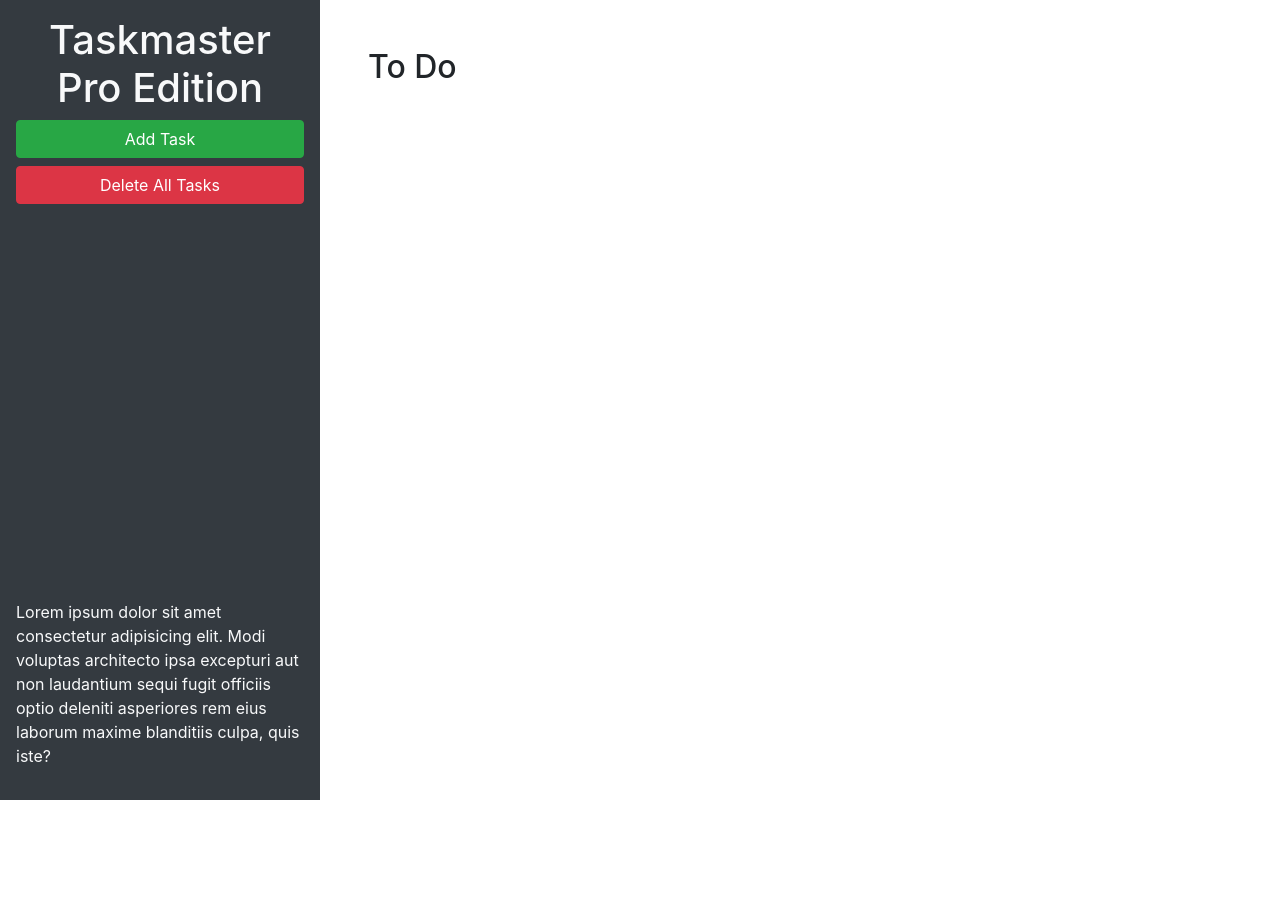
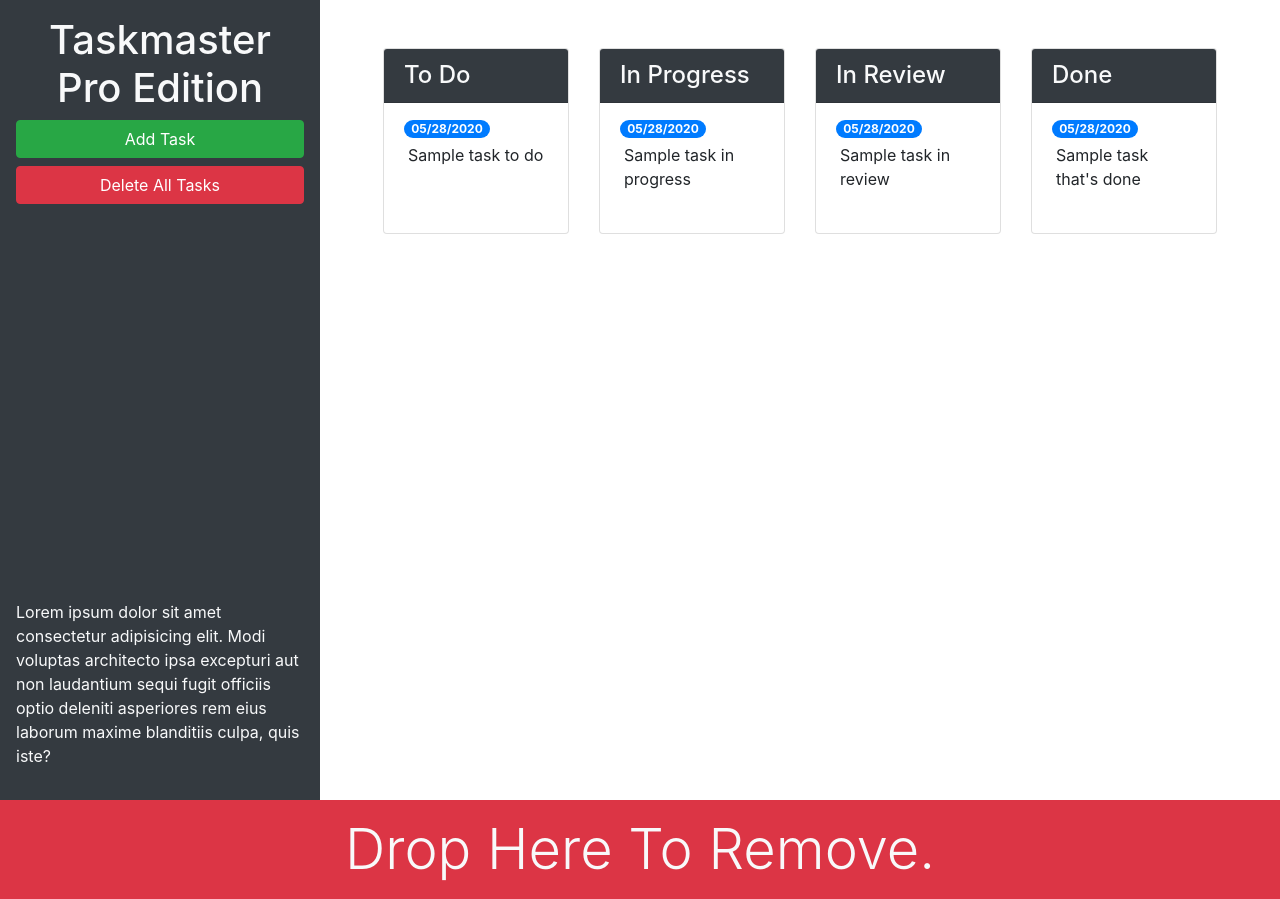
Before and after one commit to mackenzieabe/taskmaster-pro, a plain HTML site: page index.html in a window 1280 px wide. Before the commit the page ends 800 px from the top, so only its background shows below. Drawn offline with nearby package versions, Linux system fonts and the light colour scheme.

Commit message:
added columns, bg color, fixed modal and added trash element

```diff
--- a/index.html
+++ b/index.html
@@ -18,19 +18,81 @@
       <button id="create-task" class="btn btn-block btn-success" data-toggle="modal" data-target="#task-form-modal">Add
         Task</button>
       <button id="remove-tasks" class="btn btn-block btn-danger">Delete All Tasks</button>
-      <p class="mt-auto">Lorem ipsum dolor sit amet consectetur adipisicing elit. Modi voluptas architecto ipsa
+      <p class="mt-auto d none d-lg-block">Lorem ipsum dolor sit amet consectetur adipisicing elit. Modi voluptas architecto ipsa
         excepturi aut non
         laudantium sequi fugit officiis optio deleniti asperiores rem eius laborum maxime blanditiis culpa, quis iste?
       </p>
     </header>
-    <main class="col-12 col-lg-9">
-      <div class="m-5">
-        <h2>To Do</h2>
-        <ul id="list-toDo" class="list-group"> </ul>
+    <main class="col-12 col-lg-9 d-flex flex-column">
+      <div class="m-5 row justify-content-around">
+        <!--todo start-->
+        <div class="col-12 col-md-6 col-xl-3 mb-3">
+          <div class="card">
+          <h4 class="card-header bg-dark text-light">
+          To Do
+          </h4>
+           <ul id="list-toDo" class="list-group list-group-flush">
+             <li class="list-group-item">
+               <span class="badge badge-primary badge-pill">05/28/2020</span>
+               <p class="m-1"> Sample task to do</p>
+              </li>
+           </ul>
+           </div>
+        </div>
+        <!--todo end-->
+        <!--in progress start-->
+        <div class="col-12 col-md-6 col-xl-3 mb-3">
+          <div class="card">
+          <h4 class="card-header bg-dark text-light">
+          In Progress
+        </h4>
+          <ul id="list-inProgress" class="list-group list-group-flush">
+            <li class="list-group-item">
+              <span class="badge badge-primary badge-pill">05/28/2020</span>
+              <p class="m-1">Sample task in progress</p>
+            </li>
+          </ul>
+          </div>
+        </div>
+        <!--in progress end-->
+        <!--in review start-->
+        <div class="col-12 col-md-6 col-xl-3 mb-3">
+          <div class="card">
+          <h4 class="card-header bg-dark text-light">
+            In Review
+          </h4>
+          <ul id="list-inReview" class="list-group list-group-flush">
+            <li class="list-group-item">
+              <span class="badge badge-primary badge-pill">05/28/2020</span>
+              <p class="m-1"> Sample task in review</p>
+            </li>
+          </ul>
+          </div>
+        </div>
+        <!--in review end-->
+        <!--done start-->
+        <div class="col-12 col-md-6 col-xl-3 mb-3">
+          <div class="card">
+          <h4 class="card-header bg-dark text-light">
+            Done
+          </h4>
+          <ul id="list-done" class="list-group list-group-flush">
+            <li class="list-group-item">
+              <span class="badge badge-primary badge-pill">05/28/2020</span>
+              <p class="m-1"> Sample task that's done</p>
+            </li>
+          </ul>
+          </div>
+        </div>
+        <!--done end-->
       </div>
     </main>
   </div>
-
+  <div id="trash" class="mt-auto">
+    <div class="w-100 bg-danger p-3 text-center text-light display-4">
+      Drop Here To Remove.
+    </div>
+  </div>
   <!-- Modal -->
   <div class="modal fade" id="task-form-modal" tabindex="-1" role="dialog" aria-labelledby="task-form-modal"
     aria-hidden="true">
@@ -46,11 +108,11 @@
           <form>
             <div class="form-group">
               <label for="modalTaskDescription">Task description</label>
-              <textarea id="modalTaskDescription" rows="3"></textarea>
+              <textarea id="modalTaskDescription" rows="3" class="form-control"></textarea>
             </div>
             <div class="form-group">
               <label for="modalDueDate">Due date</label>
-              <input type="text" id="modalDueDate" placeholder="mm/dd/yyyy" autocomplete="off" />
+              <input type="text" class= "form-control" id="modalDueDate" placeholder="mm/dd/yyyy" autocomplete="off" />
             </div>
           </form>
         </div>
```
